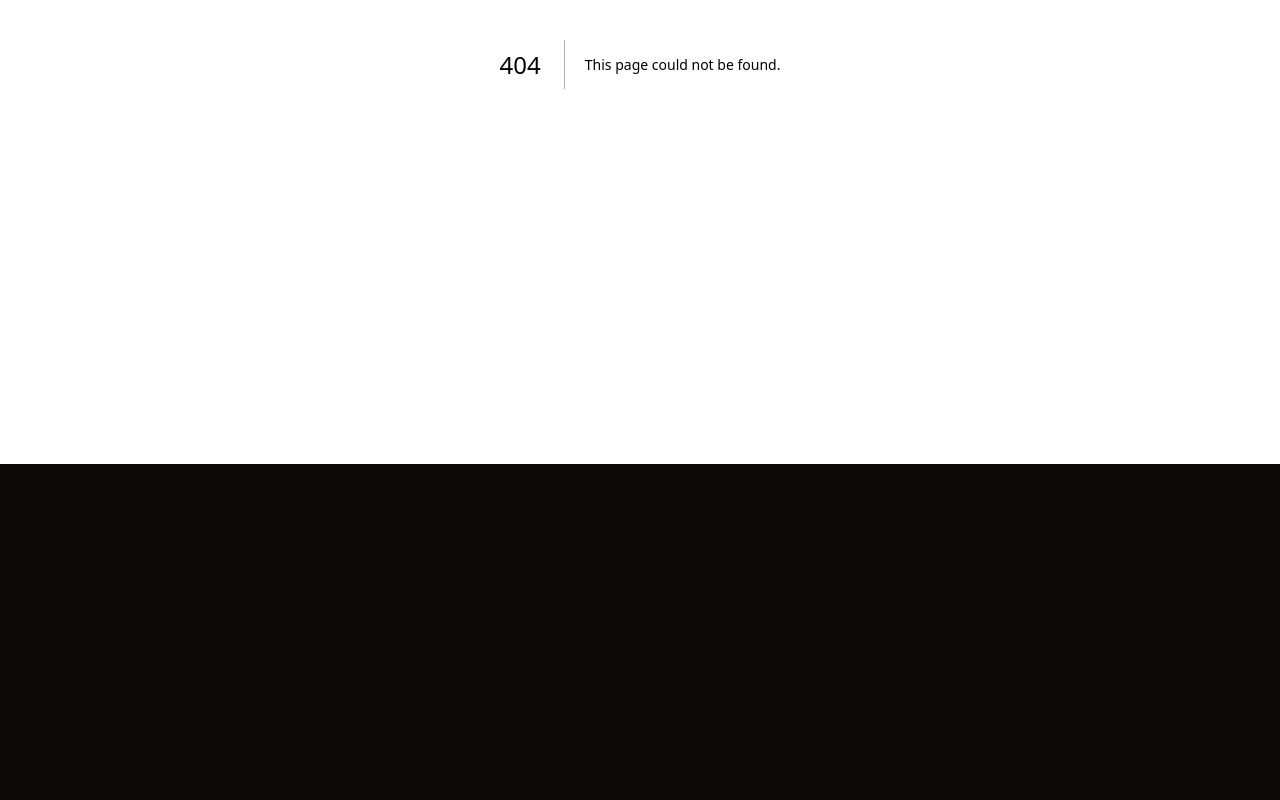
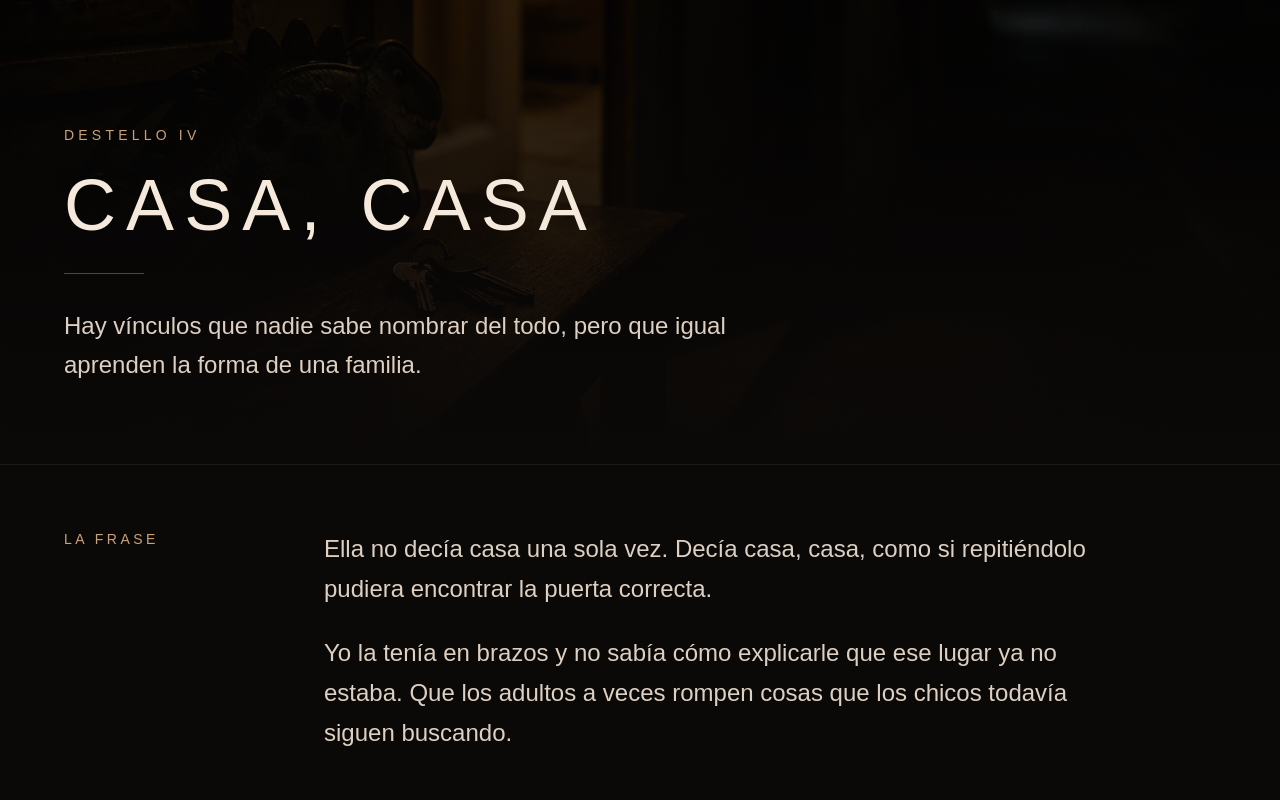
Before and after one commit to danielmedinamauricio92-sketch/destellos, a Next.js app in the folder destellos/: page /destello/casa-casa in a window 1280 px wide. Before the commit this address had no page. Shown: the part 400-1200 px from the top of the page. Before the commit the page ends 864 px from the top, so only its background shows below. Built offline with nearby package versions, Linux system fonts and the light colour scheme.

Commit message:
Add Casa casa destello

```diff
--- /dev/null
+++ b/destellos/src/app/destello/casa-casa/page.tsx
@@ -0,0 +1,5 @@
+import CasaCasaView from "@/views/CasaCasaView";
+
+export default function CasaCasaPage() {
+  return <CasaCasaView />;
+}
--- a/destellos/src/data/destellos.ts
+++ b/destellos/src/data/destellos.ts
@@ -67,6 +67,17 @@ export const destellos: DestelloEntry[] = [
     emotions: ["perdida", "culpa", "cuerpo", "silencio"],
     summary:
       "Una madrugada afuera de un hospital, cuando no hab\u00eda nada que hacer salvo quedarse cerca.",
+  },
+  {
+    id: "casa-casa",
+    title: "Casa, casa",
+    image: "/casa-casa.png",
+    route: "/destello/casa-casa",
+    kind: "longform",
+    status: "published",
+    emotions: ["familia", "amor", "memoria", "tiempo"],
+    summary:
+      "Los v\u00ednculos que nadie sabe nombrar del todo, pero que igual aprenden la forma de una familia.",
   },
   {
     id: "el-balcon",
--- /dev/null
+++ b/destellos/src/views/CasaCasaView.tsx
@@ -0,0 +1,203 @@
+"use client";
+
+import Image from "next/image";
+import Link from "next/link";
+import { motion } from "framer-motion";
+
+const escenas = [
+  {
+    title: "Pato",
+    text:
+      "Un sándwich de milanesa, una comida de salubridad dudosa y una mano chiquita tirando de la ropa para pedir un bocado.",
+  },
+  {
+    title: "Las llaves",
+    text:
+      "La puerta cerrada como juego. Ella apenas caminando, buscando la llave para no dejarte afuera.",
+  },
+  {
+    title: "La tarjeta",
+    text:
+      "La máquina de peluches se quedó sin efectivo. Ella ya había entendido que en la billetera todavía quedaba otra respuesta.",
+  },
+  {
+    title: "El abrazo",
+    text:
+      "Una tarde en casa de tus viejos, subida encima tuyo, abrazada como si soltar tambien fuera perder algo.",
+  },
+];
+
+export default function CasaCasaView() {
+  return (
+    <main className="bg-[#0B0908] text-[#F5E9DC]">
+      <section className="relative flex min-h-screen items-end overflow-hidden px-6 pb-20 pt-32">
+        <Image
+          src="/casa-casa.png"
+          alt="Una puerta de casa con llaves y un juguete"
+          fill
+          priority
+          className="object-cover"
+        />
+
+        <div className="absolute inset-0 bg-black/65" />
+        <div className="absolute inset-0 bg-linear-to-t from-[#0B0908] via-[#0B0908]/35 to-transparent" />
+
+        <motion.div
+          initial={{ opacity: 0, y: 28 }}
+          animate={{ opacity: 1, y: 0 }}
+          transition={{ duration: 1 }}
+          className="relative z-10 mx-auto w-full max-w-6xl"
+        >
+          <p className="mb-6 text-sm uppercase tracking-[0.3em] text-[#C8A27A]">
+            Destello IV
+          </p>
+
+          <h1 className="max-w-4xl text-5xl font-light uppercase tracking-[0.14em] md:text-7xl">
+            Casa, casa
+          </h1>
+
+          <div className="mt-8 h-px w-20 bg-[#C8A27A]/40" />
+
+          <p className="mt-8 max-w-2xl text-xl leading-relaxed text-[#DDD0C2] md:text-2xl">
+            Hay vínculos que nadie sabe nombrar del todo, pero que igual
+            aprenden la forma de una familia.
+          </p>
+        </motion.div>
+      </section>
+
+      <section className="border-y border-[#C8A27A]/10 px-6 py-16">
+        <motion.div
+          initial={{ opacity: 0, y: 24 }}
+          whileInView={{ opacity: 1, y: 0 }}
+          viewport={{ once: true }}
+          transition={{ duration: 0.8 }}
+          className="mx-auto grid max-w-6xl gap-10 md:grid-cols-[220px_1fr]"
+        >
+          <p className="text-sm uppercase tracking-[0.25em] text-[#C8A27A]">
+            La frase
+          </p>
+
+          <div className="max-w-3xl space-y-6 text-xl leading-9 text-[#DDD0C2] md:text-2xl md:leading-10">
+            <p>
+              Ella no decía casa una sola vez. Decía casa, casa, como si
+              repitiéndolo pudiera encontrar la puerta correcta.
+            </p>
+            <p>
+              Yo la tenía en brazos y no sabía cómo explicarle que ese lugar ya
+              no estaba. Que los adultos a veces rompen cosas que los chicos
+              todavía siguen buscando.
+            </p>
+          </div>
+        </motion.div>
+      </section>
+
+      <section className="px-6 py-24">
+        <div className="mx-auto grid max-w-6xl gap-16 lg:grid-cols-[0.9fr_1.1fr]">
+          <motion.div
+            initial={{ opacity: 0, y: 24 }}
+            whileInView={{ opacity: 1, y: 0 }}
+            viewport={{ once: true }}
+            transition={{ duration: 0.8 }}
+            className="lg:sticky lg:top-28 lg:self-start"
+          >
+            <p className="text-sm uppercase tracking-[0.25em] text-[#C8A27A]">
+              El lugar
+            </p>
+            <h2 className="mt-5 text-4xl font-light leading-tight md:text-5xl">
+              No era una familia prolija.
+              <span className="mt-3 block text-[#C8A27A]">
+                Pero fue familia igual.
+              </span>
+            </h2>
+          </motion.div>
+
+          <motion.article
+            initial={{ opacity: 0, y: 24 }}
+            whileInView={{ opacity: 1, y: 0 }}
+            viewport={{ once: true }}
+            transition={{ duration: 0.8, delay: 0.1 }}
+            className="space-y-7 text-lg leading-8 text-[#E8D8C8] md:text-xl md:leading-9"
+          >
+            <p>
+              Yo venía de otra vida. De salir, de ir a bailar, de no pensar
+              demasiado lejos. Y de golpe me encontré pasando de ser un pibe de
+              veintipico a entender que había una casa esperándome.
+            </p>
+            <p>
+              No fue algo que alguien nombrara con papeles ni con palabras
+              grandes. Pasó de a poco. En comidas tarde, en puertas cerradas de
+              mentira, en juguetes elegidos con una seriedad imposible, en tus
+              viejos convertidos en abuelos sin que nadie supiera bien cuándo.
+            </p>
+            <p>
+              Algunas escenas vuelven sin pedir permiso. No porque hayan sido
+              enormes, sino porque tuvieron esa manera rara de quedarse. Una
+              mano chiquita pidiendo un pedazo de sándwich. Una llave alcanzada
+              desde el otro lado del juego. Una cartera de dinosaurio llena de
+              armas y autos.
+            </p>
+            <p>
+              Después, cuando todo se rompió por primera vez, ella volvió a
+              verte y pidió volver a casa, casa. Y ahí no había explicación que
+              alcanzara.
+            </p>
+          </motion.article>
+        </div>
+      </section>
+
+      <section className="border-y border-[#C8A27A]/10 px-6 py-20">
+        <div className="mx-auto max-w-6xl">
+          <p className="mb-10 text-sm uppercase tracking-[0.25em] text-[#C8A27A]">
+            Escenas
+          </p>
+
+          <div className="grid gap-6 md:grid-cols-2">
+            {escenas.map((escena, index) => (
+              <motion.article
+                key={escena.title}
+                initial={{ opacity: 0, y: 20 }}
+                whileInView={{ opacity: 1, y: 0 }}
+                viewport={{ once: true }}
+                transition={{ duration: 0.65, delay: index * 0.08 }}
+                className="border border-[#C8A27A]/15 bg-[#151210]/70 p-7"
+              >
+                <p className="mb-8 text-sm text-[#C8A27A]/80">
+                  {String(index + 1).padStart(2, "0")}
+                </p>
+                <h3 className="text-2xl font-light text-[#F5E9DC]">
+                  {escena.title}
+                </h3>
+                <p className="mt-5 leading-7 text-[#DDD0C2]">{escena.text}</p>
+              </motion.article>
+            ))}
+          </div>
+        </div>
+      </section>
+
+      <section className="px-6 py-24">
+        <motion.div
+          initial={{ opacity: 0, y: 24 }}
+          whileInView={{ opacity: 1, y: 0 }}
+          viewport={{ once: true }}
+          transition={{ duration: 0.8 }}
+          className="mx-auto max-w-3xl text-center"
+        >
+          <p className="text-3xl font-light leading-relaxed text-[#C8A27A] md:text-5xl">
+            A veces también se extraña lo que nunca fue del todo propio.
+          </p>
+          <p className="mt-8 text-xl leading-8 text-[#DDD0C2]">
+            Y tal vez por eso duele distinto. Porque no hay un nombre exacto
+            para ese lugar, pero sí hay memoria.
+          </p>
+
+          <Link
+            href="/explorar"
+            className="mt-12 inline-block border border-[#C8A27A]/40 px-7 py-4 text-sm uppercase tracking-[0.18em] text-[#F5E9DC] transition-all duration-500 hover:bg-[#C8A27A] hover:text-black"
+          >
+            Volver a explorar
+          </Link>
+        </motion.div>
+      </section>
+    </main>
+  );
+}
```
Also changed, not shown: destellos/public/casa-casa.png (added).
